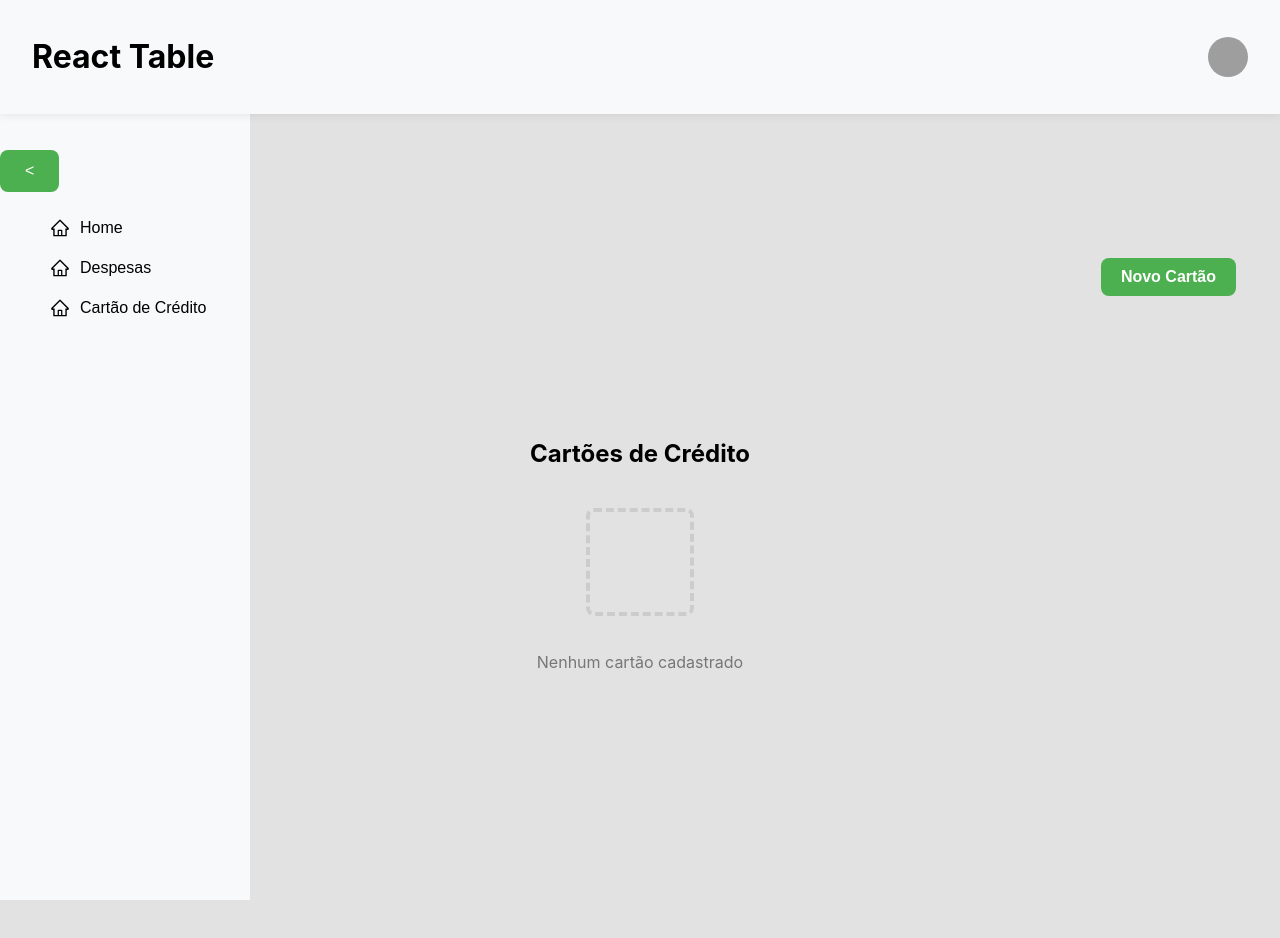
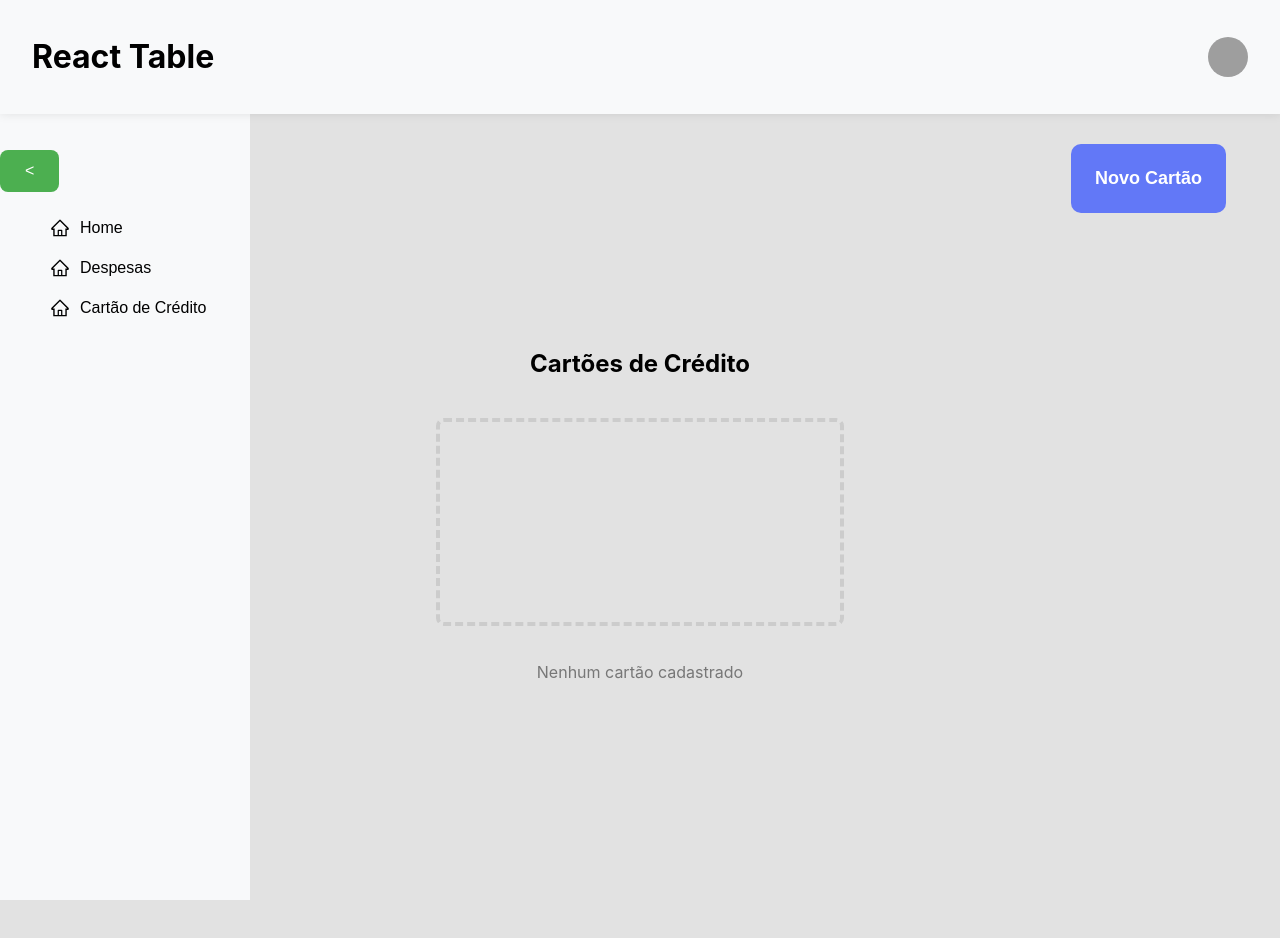
Before and after one commit to ricardo-oamaro/fatura-app-react, a React (Create React App) app: page /credit-card in a window 1280 px wide. Shown: the top 938 px of the page. After the commit the page ends 914 px from the top, so only its background shows below. Built offline with nearby package versions, Linux system fonts and the light colour scheme; grey boxes are pictures that could not be loaded.

Commit message:
Melhorado layout dos cartoes

```diff
--- a/src/components/CreditCard/creditCard.css
+++ b/src/components/CreditCard/creditCard.css
@@ -2,9 +2,9 @@
   display: flex;
   flex-direction: column;
   justify-content: center;
-  align-items: center;
-  margin-top: 40px;
-  position: relative;
+  /* height: 100vh; */
+  /* background-color: #f5f5f5; */
+  /* margin: 200px 0; */
 }
 
 .novo-cartao-btn {
@@ -12,16 +12,8 @@
   justify-content: center;
   align-items: center;
   position: absolute;
-  top: 10%;
-  right: 20px;
-  background-color: #4CAF50;
-  color: white;
-  padding: 10px 20px;
-  font-size: 16px;
-  border-radius: 8px;
-  cursor: pointer;
-  z-index: 10;
-  transition: background-color 0.3s;
+  top: 15%;
+  right: 30px;
 }
 
 .novo-cartao-btn:hover {
@@ -121,8 +113,8 @@ button:hover {
 }
 
 .square {
-  width: 100px;
-  height: 100px;
+  width: 400px;
+  height: 200px;
   border: 4px dashed #ccc;
   margin-bottom: 20px;
   border-radius: 8px;
```
